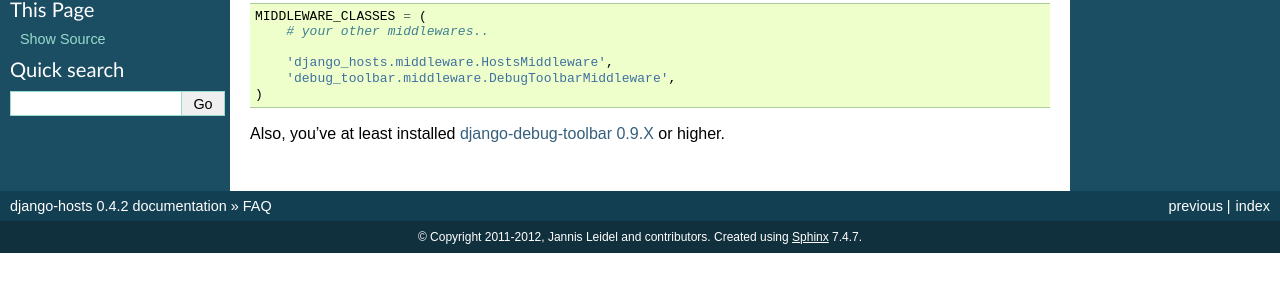
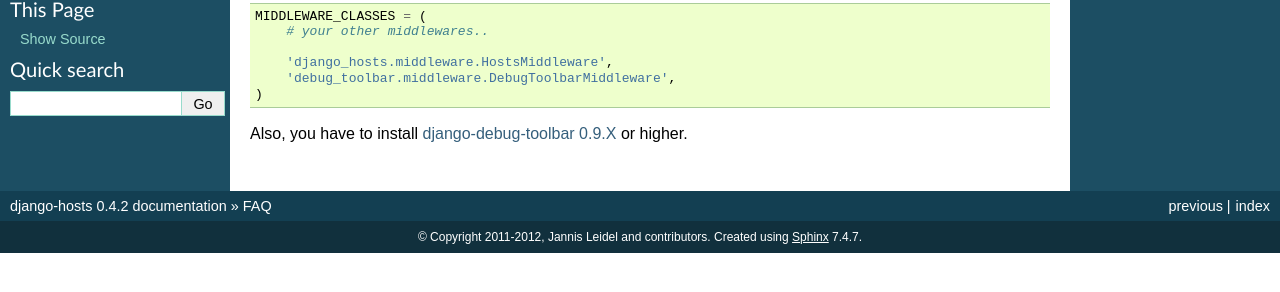
Before and after one commit to jazzband/django-hosts, a Sphinx documentation site: the page built from docs/faq.rst, in a window 1280 px wide. Shown: the part 204-496 px from the top of the page. Built offline with Sphinx 7.4.7, drawn with Linux system fonts in a browser that asks for light colours.

Commit message:
WOW, that was some Denglish right there.

```diff
--- a/docs/faq.rst
+++ b/docs/faq.rst
@@ -18,7 +18,7 @@
         'debug_toolbar.middleware.DebugToolbarMiddleware',
     )
 
-Also, you've at least installed `django-debug-toolbar 0.9.X`_ or higher.
+Also, you have to install `django-debug-toolbar 0.9.X`_ or higher.
 
 .. _`Django Debug toolbar`: https://github.com/django-debug-toolbar/django-debug-toolbar/
 .. _`django-debug-toolbar 0.9.X`: http://pypi.python.org/pypi/django-debug-toolbar
```
